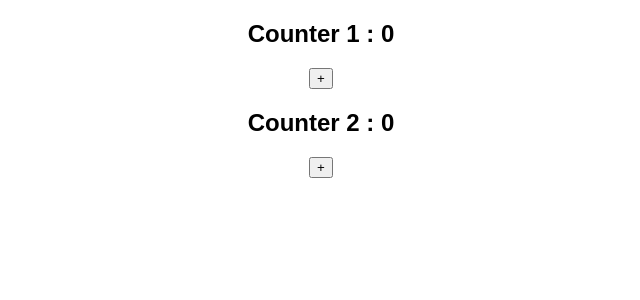
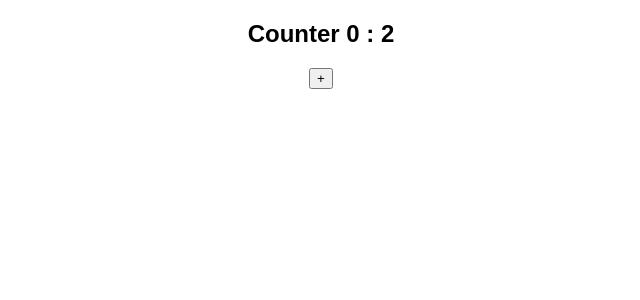
Before and after one commit to sistatress/Count-App, a React (Create React App) app: page / in a window 1280 px wide. Shown: the top 300 px of the page, without its empty margins (319-959 px from the left). Built offline with nearby package versions, Linux system fonts and the light colour scheme.

Commit message:
count state change by counts - code ok with one Counter. - Counts: { id, value }

```diff
--- a/src/App.js
+++ b/src/App.js
@@ -3,36 +3,23 @@ import "./styles.css";
 import Counter from "./Components/Counter";
 
 const App = () => {
-  const [count, setCount] = useState(0); // Use by App
-  const [count2, setCount2] = useState(0); // Use by Counter
-
-  const counterId = [1, 2];
-  console.log(`counterID: ${counterId}`);
+  const [counts, setCount] = useState({ id: 0, value: 2 }); // Use by App
 
   // Increment counter1
-  const add = () => {
-    const result = count + 1;
+  const add = (id) => {
+    const result = counts.value + 1;
     console.log(`[add] result: ${result}`);
-    setCount(result);
+    setCount({ id, value: result });
   };
 
-  // Increment counter2
-  const add2 = () => {
-    const result = count2 + 1;
-    console.log(`[add2] result: ${result}`);
-    setCount2(result);
-  };
-
-  console.log(`
-    [Render] count: ${count} | count2: ${count2}
-  `);
+  console.log(`[Render] count`);
 
   return (
     <div className="App">
       {/* Counter1 */}
-      <Counter id={counterId[0]} value={count} onAdd={add} />
+      <Counter id={counts.id} value={counts.value} onAdd={add} />
       {/* Counter2 */}
-      <Counter id={counterId[1]} value={count2} onAdd={add2} />
+      {/* <Counter id={counterId[1]} value={count2} onAdd={add2} /> */}
     </div>
   );
 };
--- a/src/Components/Counter.js
+++ b/src/Components/Counter.js
@@ -10,7 +10,7 @@ const Counter = ({ id, value, onAdd }) => {
       <h2>
         Counter {id} : {value}
       </h2>
-      <button onClick={onAdd}>+</button>
+      <button onClick={() => onAdd(id)}>+</button>
     </div>
   );
 };
```
